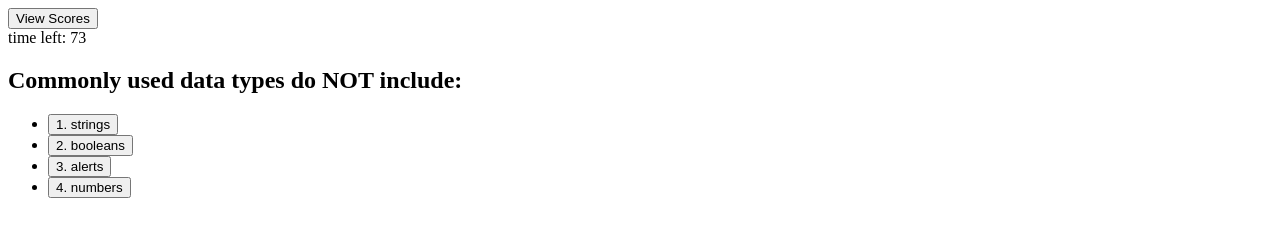
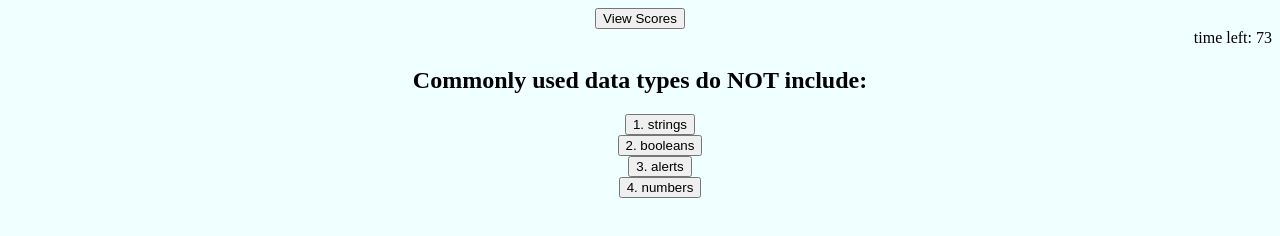
Before and after one commit to alsarmientoo/JavaScript-Quiz-Monster, a plain HTML site: page index.html in a window 1280 px wide. Both pictures are taken after a click on the button "Let's start". Drawn offline with Linux system fonts and the light colour scheme.

Commit message:
add css style

```diff
--- a/assets/script.js
+++ b/assets/script.js
@@ -14,8 +14,8 @@ var ifTrue = document.querySelector("#if-true");
 var endGame = document.querySelector(".end-game");
 var highScore = document.querySelector(".highscores");
 var finalScore = document.querySelector("#score-list");
-var goBackbtn = document.querySelector(".btn go-back")
-var clearBtn = document.querySelector(".clear");
+var goBackbtn = document.querySelector("button.go-back")
+var clearBtn = document.querySelector("button.clear-score");
 var submitScore = document.querySelector("#submit")
 var initialsEl = document.querySelector("#initials")
 var scoreList = document.querySelector("#score-list");
@@ -173,6 +173,7 @@ function recallScores() {
 };
 
 function deleteScores() {
+    localStorage.clear();
     scoreList.innerHTML = "";
 }
 
@@ -188,3 +189,5 @@ goBackbtn.addEventListener("click", function() {
     startQuiz();
     startTime();
 });
+
+clearBtn.addEventListener("click", deleteScores);
--- a/assets/style.css
+++ b/assets/style.css
@@ -1,3 +1,17 @@
 .questions, .end-game, .choices,  .highscores {
     display: none;
 }
+
+body {
+    background-color: azure;
+    text-align: center;
+}
+
+#timer {
+    text-align: right;
+}
+
+#answer1:hover, #answer2:hover, #answer3:hover, #answer4:hover {
+    background-color: black;
+    color: pink;
+}
--- a/index.html
+++ b/index.html
@@ -24,7 +24,7 @@
         <div class="quiz">
             <h2 id="question"></h2>
 
-            <ul id="choices">
+            <ul id="choices" style="list-style-type:none">
                 <li class="answer"><button id="answer1" value="0" type="button" class="btn answ-btn">Answer1</button></li>
                 <li class="answer"><button id="answer2" value="1" type="button" class="btn answ-btn">Answer2</button></li>
                 <li class="answer"><button id="answer3" value="2" type="button" class="btn answ-btn">Answer3</button></li>
```
Also changed, not shown: 1 other file.
